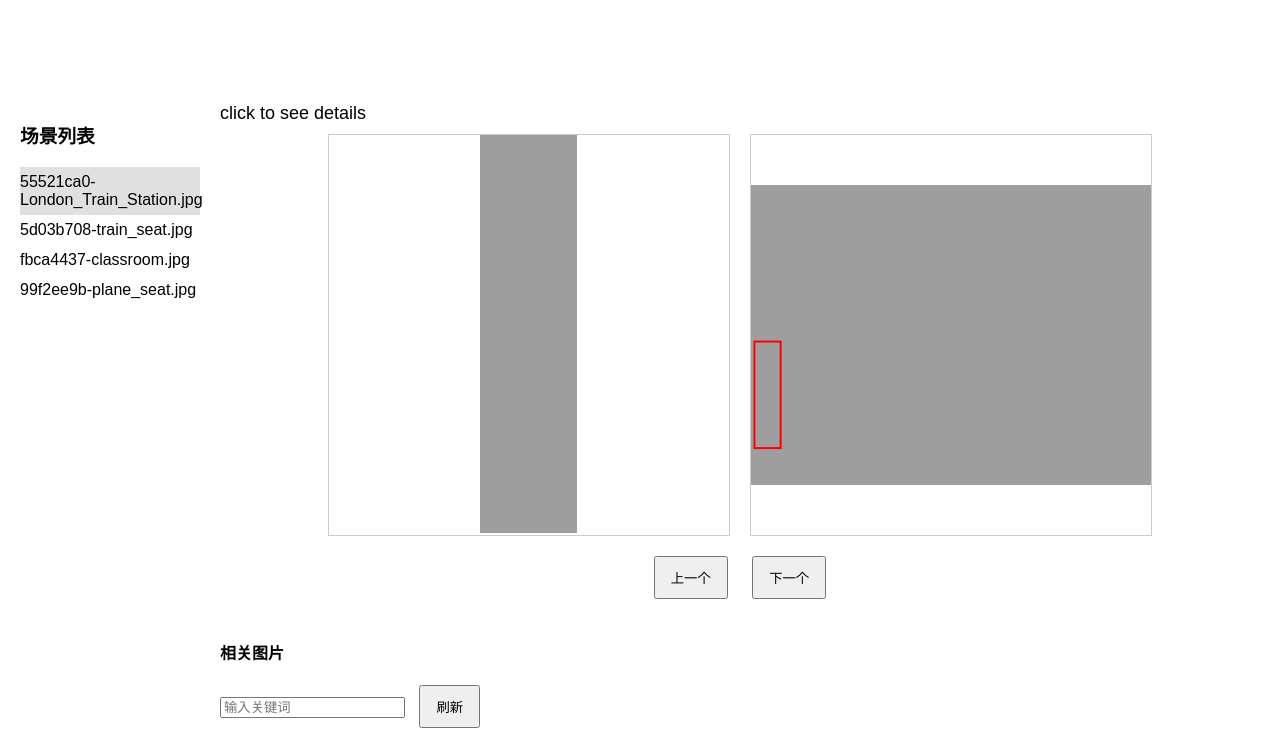
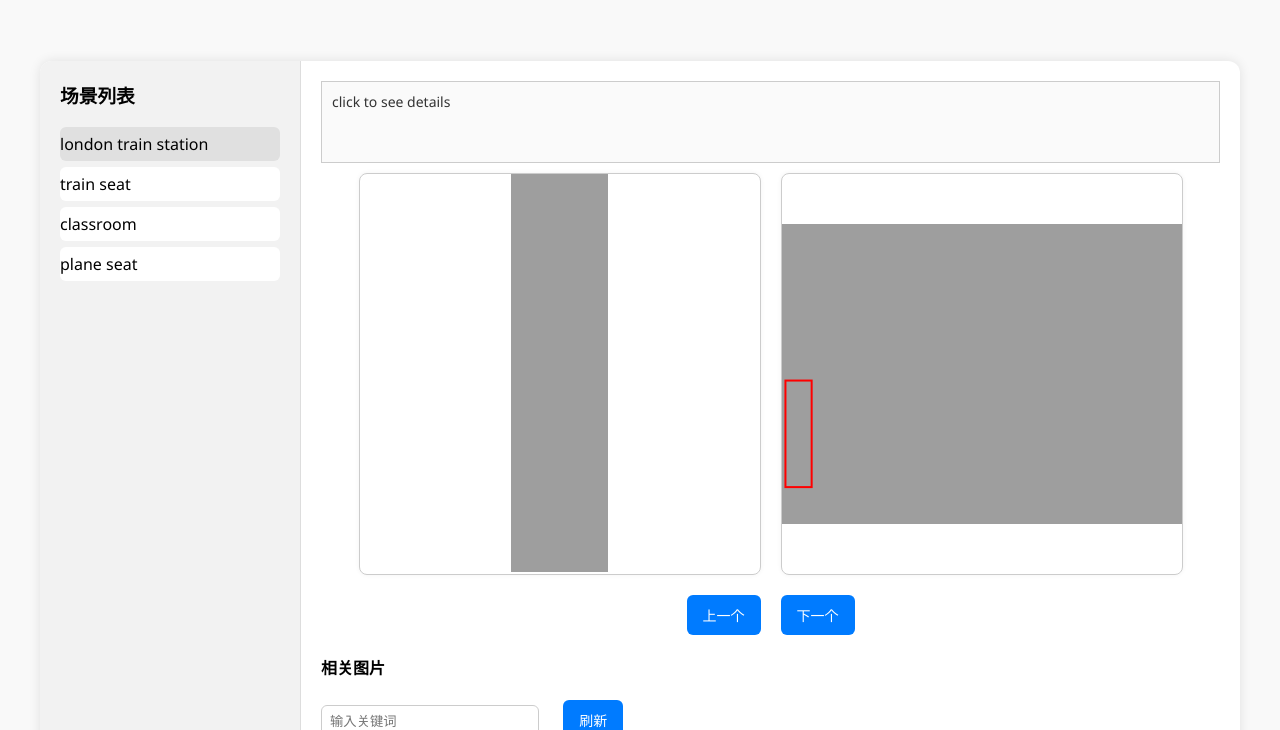
Before and after one commit to CXianRen/WhatIsThis, a Flask app: page / in a window 1280 px wide. Shown: the top 730 px of the page. Run offline with Flask 3, Linux system fonts and the light colour scheme.

Commit message:
beautifiy the frontend

```diff
--- /dev/null
+++ b/static/style.css
@@ -0,0 +1,172 @@
+  <style>
+    * {
+      box-sizing: border-box;
+    }
+
+    body {
+      font-family: "Segoe UI", sans-serif;
+      margin: 0;
+      padding: 0;
+      background-color: #f9f9f9;
+      height: 100vh;
+      display: flex;
+      align-items: center;
+      justify-content: center;
+    }
+
+    .container {
+      display: flex;
+      max-width: 1200px;
+      width: 100%;
+      height: 90vh;
+      background-color: white;
+      box-shadow: 0 0 12px rgba(0, 0, 0, 0.1);
+      border-radius: 12px;
+      overflow: hidden;
+    }
+
+    .sidebar {
+      width: 220px;
+      background-color: #f2f2f2;
+      padding: 20px;
+      border-right: 1px solid #ddd;
+      overflow-y: auto;
+    }
+
+    .sidebar h3 {
+      margin-top: 0;
+    }
+
+    #imgList {
+      list-style: none;
+      padding: 0;
+      margin: 0;
+    }
+
+    #imgList li {
+      padding: 8px 12px;
+      margin-bottom: 6px;
+      background-color: white;
+      border-radius: 6px;
+      cursor: pointer;
+      transition: background 0.2s;
+    }
+
+    #imgList li:hover {
+      background-color: #e0e0e0;
+    }
+
+    .main {
+      flex: 1;
+      padding: 20px;
+      display: flex;
+      flex-direction: column;
+      overflow: auto;
+    }
+
+    #info {
+      font-size: 16px;
+      margin-bottom: 10px;
+      color: #333;
+      min-height: 24px;
+    }
+
+    #canvas-container {
+      display: flex;
+      gap: 20px;
+      justify-content: center;
+      margin-bottom: 20px;
+    }
+
+    canvas {
+      border-radius: 8px;
+      border: 1px solid #ccc;
+      background-color: #fff;
+      box-shadow: 0 0 5px rgba(0, 0, 0, 0.05);
+    }
+
+    #controls {
+      display: flex;
+      justify-content: center;
+      margin-bottom: 20px;
+    }
+
+    button {
+      padding: 10px 16px;
+      border: none;
+      border-radius: 6px;
+      background-color: #007bff;
+      color: white;
+      font-size: 14px;
+      cursor: pointer;
+      margin: 0 10px;
+      transition: background 0.2s;
+    }
+
+    button:hover {
+      background-color: #0056b3;
+    }
+
+    #more-imgs h4 {
+      margin-top: 0;
+    }
+
+    #searchKeyword {
+      padding: 8px;
+      width: 200px;
+      border: 1px solid #ccc;
+      border-radius: 6px;
+      margin-right: 10px;
+    }
+
+    #relatedImages {
+      display: flex;
+      flex-wrap: wrap;
+      margin-top: 10px;
+      gap: 10px;
+    }
+
+    #relatedImages img {
+      width: 180px;
+      height: 180px;
+      object-fit: cover;
+      border-radius: 6px;
+      box-shadow: 0 0 5px rgba(0, 0, 0, 0.1);
+    }
+
+    @media (max-width: 900px) {
+      .container {
+        flex-direction: column;
+      }
+
+      .sidebar {
+        width: 100%;
+        border-right: none;
+        border-bottom: 1px solid #ddd;
+      }
+
+      .main {
+        padding: 10px;
+      }
+
+      #canvas-container {
+        flex-direction: column;
+        align-items: center;
+      }
+
+      #relatedImages {
+        justify-content: center;
+      }
+    }
+      #info {
+    border: 1px solid #ccc;
+    padding: 10px;
+    min-height: 60px;
+    font-family: "Segoe UI", Tahoma, Geneva, Verdana, sans-serif;
+    font-size: 14px;
+    color: #333;
+    background-color: #fafafa;
+    white-space: pre-wrap; /* 支持换行 */
+    overflow-y: auto;
+  }
+  </style>
--- a/templates/index.html
+++ b/templates/index.html
@@ -4,57 +4,17 @@
 <head>
   <meta charset="UTF-8" />
   <title>Label Viewer</title>
-  <style>
-    body {
-      font-family: Arial, sans-serif;
-      margin: 20px;
-      display: flex;
-      flex-direction: column;
-      align-items: center;
-    }
-
-    #info {
-      font-size: 18px;
-      margin-bottom: 10px;
-    }
-
-    #main {
-      display: flex;
-      flex-direction: column;
-      align-items: center;
-    }
-
-    #canvas-container {
-      display: flex;
-      align-items: center;
-      justify-content: center;
-      gap: 20px;
-    }
-
-    canvas {
-      border: 1px solid #ccc;
-    }
-
-    #controls {
-      margin-top: 20px;
-    }
-
-    button {
-      padding: 10px 15px;
-      margin: 0 10px;
-    }
-  </style>
+  <link rel="stylesheet" href="/static/style.css" />
 </head>
 
-<body style="height: 100vh; display: flex; align-items: center; justify-content: center;">
-  <div style="display: flex;">
-    <div style="width: 180px; margin-right: 20px;">
+<body>
+  <div class="container">
+    <div class="sidebar">
       <h3>场景列表</h3>
-      <ul id="imgList" style="list-style:none; padding:0;"></ul>
+      <ul id="imgList"></ul>
     </div>
-    <div style="flex:1;">
-      <div id="info" style="height: 100;"></div>
-      <div id="main">
+    <div class="main">
+      <div id="info"></div>
       <div id="canvas-container">
         <canvas id="bboxCanvas" width="400" height="400"></canvas>
         <canvas id="fullCanvas" width="400" height="400"></canvas>
@@ -63,9 +23,8 @@
         <button onclick="prev()">上一个</button>
         <button onclick="next()">下一个</button>
       </div>
-        <div id="more-imgs" style="margin-top: 20px;">
+      <div id="more-imgs">
         <h4>相关图片</h4>
-          <!-- 刷新按钮 和 文本输入 -->
         <div>
           <input type="text" id="searchKeyword" placeholder="输入关键词" />
           <button onclick="refreshRelatedImages()">刷新</button>
@@ -81,51 +40,77 @@
     let image = new Image();  // 图片对象
     let imgList = [];         // 场景图片列表
     let currentImg = null;    // 当前图片文件名
+
+    // 缓存 DOM 元素，避免重复查找
+    const ulImgList = document.getElementById('imgList');
+    const relatedImagesDiv = document.getElementById("relatedImages");
+    const searchKeywordInput = document.getElementById("searchKeyword");
+    const infoDiv = document.getElementById("info");
+    const bboxCanvas = document.getElementById("bboxCanvas");
+    const bboxCtx = bboxCanvas.getContext("2d");
+    const fullCanvas = document.getElementById("fullCanvas");
+    const fullCtx = fullCanvas.getContext("2d");
+
     // 加载图片列表
     async function loadImgList() {
+      try {
         const res = await fetch('/list');
+        if (!res.ok) throw new Error(`Failed to fetch image list: ${res.status}`);
         imgList = await res.json();
-        const ul = document.getElementById('imgList');
-        ul.innerHTML = '';
+        ulImgList.innerHTML = '';
+
         imgList.forEach((img, idx) => {
           const li = document.createElement('li');
-          li.textContent = img;
+          let displayName = img.split('-').pop()
+            .replace('.jpg', '')
+            .replace(/_/g, ' ')
+            .toLowerCase();
+
+          li.textContent = displayName;
           li.style.cursor = 'pointer';
           li.style.padding = '6px 0';
+
           li.onclick = () => {
             currentImg = img;
             loadData(img);
             // 高亮选中
-            Array.from(ul.children).forEach(e => e.style.background = '');
+            Array.from(ulImgList.children).forEach(e => e.style.background = '');
             li.style.background = '#e0e0e0';
           };
-          ul.appendChild(li);
+          ulImgList.appendChild(li);
         });
-        // 默认选中第一个
+
         if (imgList.length > 0) {
-          ul.children[0].click();
+          ulImgList.children[0].click();
+        }
+      } catch (error) {
+        alert(`加载图片列表失败: ${error.message}`);
+        console.error(error);
       }
     }
 
+    // 加载某张图片对应的数据
     async function loadData(imgName) {
-        // 获取所有数据，找到对应图片的场景
-        const res = await fetch('/data/' + imgName);
+      try {
+        const res = await fetch(`/data/${imgName}`);
+        if (!res.ok) throw new Error(`Failed to fetch data for ${imgName}: ${res.status}`);
         let scene = await res.json();
-        // 如果是多场景，需遍历查找
+
         if (Array.isArray(scene)) {
           scene = scene.find(item => item.file_upload === imgName) || scene[0];
         }
+
+        if (!scene) throw new Error('没有找到对应场景数据');
+
         data = scene;
         currentIndex = 0;
-        if (!data) {
-          alert("没有找到标注数据");
-          return;
-        }
+
         if (!data.annotations || data.annotations.length === 0) {
           alert("没有找到任何标注");
           return;
         }
-        // 处理Label Studio格式的数据，提取矩形标注
+
+        // 处理 Label Studio 格式的矩形标注
         const rectangleAnnotations = [];
         data.annotations.forEach(annotation => {
           if (annotation.result) {
@@ -142,28 +127,27 @@
             });
           }
         });
+
         if (rectangleAnnotations.length === 0) {
           alert("没有找到矩形标注");
           return;
         }
+
         data.annotations = rectangleAnnotations;
-        image.src = "data/images/" + imgName;
-        image.onload = () => {
-          draw();
-        };
-        image.onerror = () => {
-          alert("图片加载失败: " + image.src);
-        };
+        image.src = `data/images/${imgName}`;
+
+        image.onload = () => draw();
+        image.onerror = () => alert(`图片加载失败: ${image.src}`);
+
+      } catch (error) {
+        alert(`加载数据失败: ${error.message}`);
+        console.error(error);
+      }
     }
 
-      async function showmore(text) {
-        const res = await fetch('/search/' + text);
-        const results = await res.json();
-        // print result
-        console.log("Search results:", results);
-        // 显示结果
-        const relatedImagesDiv = document.getElementById("relatedImages");
-        relatedImagesDiv.innerHTML = ''; // 清空之前的内容
+    // 显示相关图片
+    function displayRelatedImages(results) {
+      relatedImagesDiv.innerHTML = '';
       if (results && results.length > 0) {
         results.forEach(img => {
           const imgElem = document.createElement("img");
@@ -178,32 +162,23 @@
       }
     }
 
-      // 当showmore 的结果不满意时 用户主动触发 查找
-      // 这里的query是 annotation.text keyword是用户输入的关键词
+    // 通过关键字查找相关图片
     async function searchAs(query, keyword) {
-        const res = await fetch(`/data/search_as?query=${query}&keyword=${keyword}`);
+      try {
+        const res = await fetch(`/data/search_as?query=${encodeURIComponent(query)}&keyword=${encodeURIComponent(keyword)}`);
+        if (!res.ok) throw new Error(`搜索失败: ${res.status}`);
         const results = await res.json();
         console.log("Search results:", results);
-        // 显示结果
-        const relatedImagesDiv = document.getElementById("relatedImages");
-        relatedImagesDiv.innerHTML = ''; // 清空之前的内容
-        if (results && results.length > 0) {
-          results.forEach(img => {
-            const imgElem = document.createElement("img");
-            imgElem.src = img;
-            imgElem.style.width = "200px";
-            imgElem.style.height = "200px";
-            imgElem.style.margin = "5px";
-            relatedImagesDiv.appendChild(imgElem);
-          });
-        } else {
-          relatedImagesDiv.innerHTML = '<p>没有找到相关图片</p>';
+        displayRelatedImages(results);
+      } catch (error) {
+        alert(`搜索相关图片失败: ${error.message}`);
+        console.error(error);
       }
     }
 
-      // 刷新相关图片
+    // 刷新相关图片（用户点击按钮触发）
     function refreshRelatedImages() {
-        const keyword = document.getElementById("searchKeyword").value.trim();
+      const keyword = searchKeywordInput.value.trim();
       if (!keyword) {
         alert("请输入关键词");
         return;
@@ -217,10 +192,10 @@
         alert("当前标注没有文本信息");
         return;
       }
-        // 调用searchAs函数
       searchAs(annotation.text, keyword);
     }
 
+    // 绘制当前标注和图片
     function draw() {
       if (!data || !data.annotations || data.annotations.length === 0) return;
 
@@ -233,8 +208,7 @@
 
       showmore(annotation.text);
 
-        // Label Studio格式：x, y, width, height 都是百分比
-        // 转换为绝对像素坐标
+      // 转换 Label Studio 百分比为像素
       const x = (bbox.x / 100) * image.width;
       const y = (bbox.y / 100) * image.height;
       const w = (bbox.width / 100) * image.width;
@@ -242,47 +216,38 @@
 
       console.log("Converted bbox:", { x, y, w, h });
 
-        // 裁剪区域canvas绘制
-        const bboxCanvas = document.getElementById("bboxCanvas");
-        const bboxCtx = bboxCanvas.getContext("2d");
+      // 清空裁剪区域 canvas
       bboxCtx.clearRect(0, 0, bboxCanvas.width, bboxCanvas.height);
 
+      // 临时 canvas 用于裁剪图像
       const tempCanvas = document.createElement("canvas");
       tempCanvas.width = w;
       tempCanvas.height = h;
       const tempCtx = tempCanvas.getContext("2d");
       tempCtx.drawImage(image, x, y, w, h, 0, 0, w, h);
 
-        // 缩放至显示canvas大小
+      // 缩放绘制到 bboxCanvas 中心
       const scale = Math.min(bboxCanvas.width / w, bboxCanvas.height / h);
       const sw = w * scale;
       const sh = h * scale;
       bboxCtx.drawImage(tempCanvas, 0, 0, w, h, (bboxCanvas.width - sw) / 2, (bboxCanvas.height - sh) / 2, sw, sh);
 
-        // 点击显示详情
       bboxCanvas.onclick = () => {
-          document.getElementById("info").innerText =
-            `${annotation.text}`;
+        infoDiv.innerText = annotation.text;
       };
 
-
-        // 绘制完整图和框
-        const fullCanvas = document.getElementById("fullCanvas");
-        const fullCtx = fullCanvas.getContext("2d");
+      // 绘制完整图像和框
       fullCtx.clearRect(0, 0, fullCanvas.width, fullCanvas.height);
-
       const iw = image.width;
       const ih = image.height;
       const scaleF = Math.min(fullCanvas.width / iw, fullCanvas.height / ih);
       const scaledW = iw * scaleF;
       const scaledH = ih * scaleF;
-
-        // 居中显示完整图像
       const offsetX = (fullCanvas.width - scaledW) / 2;
       const offsetY = (fullCanvas.height - scaledH) / 2;
+
       fullCtx.drawImage(image, 0, 0, iw, ih, offsetX, offsetY, scaledW, scaledH);
 
-        // 画红框（加上居中偏移）
       fullCtx.strokeStyle = "red";
       fullCtx.lineWidth = 2;
       fullCtx.strokeRect(
@@ -292,8 +257,21 @@
         h * scaleF
       );
 
-        // 更新信息显示
-        document.getElementById("info").innerText = `click to see details`;
+      infoDiv.innerText = "click to see details";
+    }
+
+    // 显示更多相关图片（调用 showmore）
+    async function showmore(text) {
+      try {
+        const res = await fetch(`/search/${encodeURIComponent(text)}`);
+        if (!res.ok) throw new Error(`加载更多相关图片失败: ${res.status}`);
+        const results = await res.json();
+        console.log("Showmore results:", results);
+        displayRelatedImages(results);
+      } catch (error) {
+        alert(`加载更多相关图片失败: ${error.message}`);
+        console.error(error);
+      }
     }
 
     function prev() {
@@ -308,8 +286,10 @@
       draw();
     }
 
+    // 初始化
     loadImgList();
   </script>
+
 </body>
 
 </html>
```
Also changed, not shown: project-1-at-2025-07-25-14-39-162b3191.json (deleted, +0 -1 lines), data/img_cache.db. Lines whose indentation alone changed are shown as unchanged.
